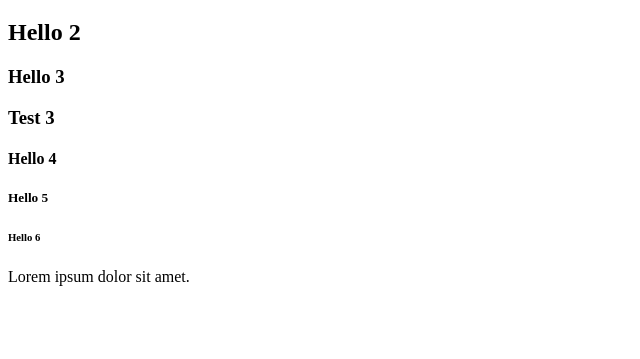
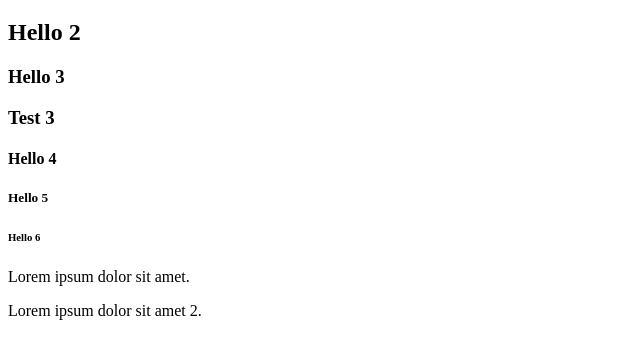
Before and after one commit to grantdesign/gitproject, a plain HTML site: page index.html in a window 1280 px wide. Shown: the part 61-420 px from the top of the page, without its empty margins (0-640 px from the left). Drawn offline with Linux system fonts and the light colour scheme.

Commit message:
Добавление параграфа 2

```diff
--- a/index.html
+++ b/index.html
@@ -14,5 +14,7 @@
     <h6>Hello 6</h6>
 
     <p>Lorem ipsum dolor sit amet.</p>
+
+    <p class="two">Lorem ipsum dolor sit amet 2.</p>
 </body>
 </html>
```
